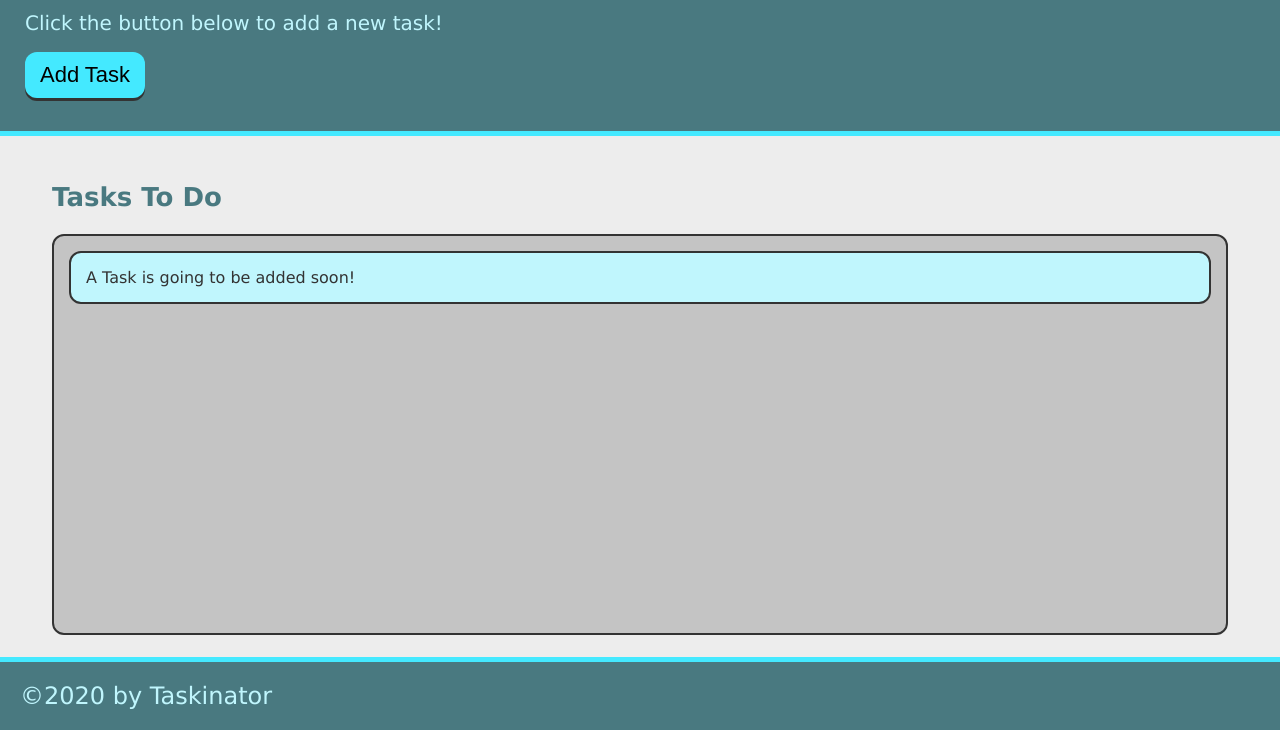
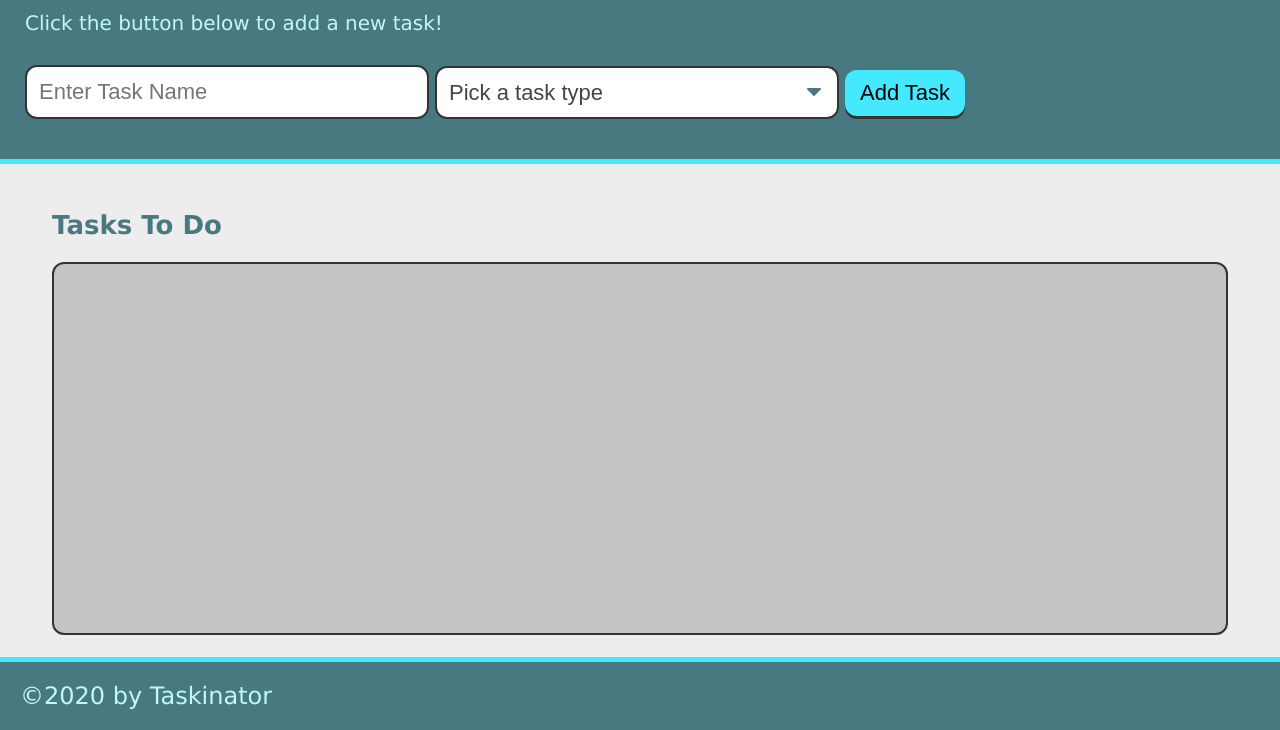
Before and after one commit to jpmare29/columbia-taskinator, a plain HTML site: page index.html in a window 1280 px wide. Shown: the part 70-800 px from the top of the page. Drawn offline with Linux system fonts and the light colour scheme.

Commit message:
form input

```diff
--- a/assets/js/script.js
+++ b/assets/js/script.js
@@ -1,6 +1,5 @@
 let buttonE1 = document.querySelector('#save-task');
 let tasksToDoE1 = document.querySelector('#tasks-to-do');
-
 buttonE1.addEventListener('click', function() {
     let listItemE1 = document.createElement('li');
     listItemE1.className = "task-item";
--- a/index.html
+++ b/index.html
@@ -15,15 +15,27 @@
         <p>
             Click the button below to add a new task!
         </p>
-        <button class="btn" id="save-task">Add Task</button>
-
+        <form id="task-form">
+            <div class="form-group">
+                <input type="text" name="task-name" class="text-input" placeholder="Enter Task Name">
+            </div>
+            <div class="form-group">
+                <select name="task-type" class="select-dropdown">
+                    <option value="" disabled selected>Pick a task type</option>
+                    <option value="Print">Print</option>
+                    <option value="Web">Web</option>
+                    <option value="Mobile">Mobile</option>
+                </select>
+            </div>
+            <div class="form-group">
+                <button class="btn" id="save-task" type="submit">Add Task</button>
+            </div>
+        </form>
     </header>
     <main class="page-content">
         <section class="task-list-wrapper">
             <h2 class="list-title">Tasks To Do</h2>
-            <ul class="task-list" id="tasks-to-do">
-                <li class="task-item">A Task is going to be added soon!</li>
-            </ul>
+            <ul class="task-list" id="tasks-to-do"></ul>
         </section>
     </main>
     <footer>
```
